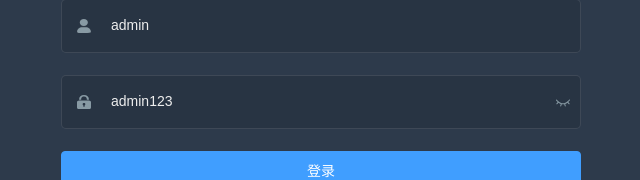
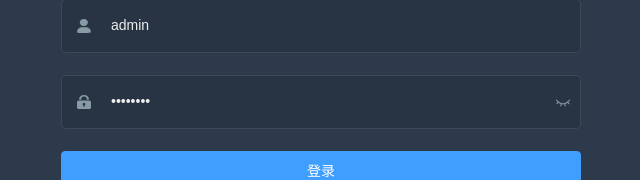
Before and after one commit to Flobby949/vue-admin-study, a Vue app: page /#/login in a window 1280 px wide. Shown: the part 238-418 px from the top of the page, without its empty margins (319-959 px from the left). Built offline with nearby package versions, Linux system fonts and the light colour scheme.

Commit message:
密码框状态通用处理

```diff
--- a/src/views/login/index.vue
+++ b/src/views/login/index.vue
@@ -18,10 +18,16 @@
             <svg-icon icon="password" />
           </el-icon>
         </span>
-        <el-input placeholder="password" name="password" v-model="loginForm.password" />
+        <el-input
+          placeholder="password"
+          name="password"
+          v-model="loginForm.password"
+          ref="password"
+          :type="passwordType"
+        />
         <span class="show-pwd">
           <el-icon>
-            <svg-icon icon="eye" />
+            <svg-icon :icon="passwordType === 'password' ? 'eye' : 'eye-open'" @click="onChangePwdType" />
           </el-icon>
         </span>
       </el-form-item>
@@ -58,6 +64,16 @@ const loginRules = ref({
     }
   ]
 })
+
+// 处理密码框文本显示状态
+const passwordType = ref('password')
+const onChangePwdType = () => {
+  if (passwordType.value === 'password') {
+    passwordType.value = 'text'
+  } else {
+    passwordType.value = 'password'
+  }
+}
 </script>
 
 <style lang="scss" scoped>
```
